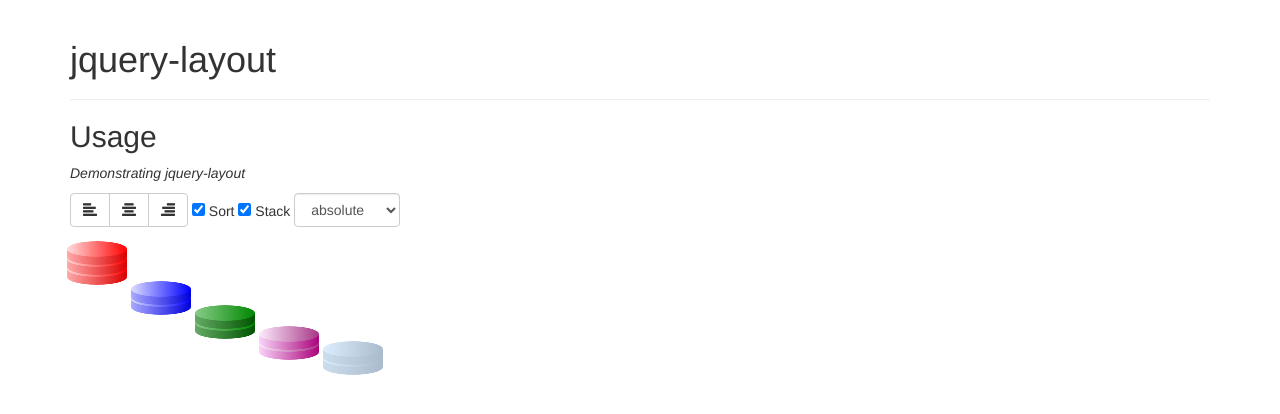
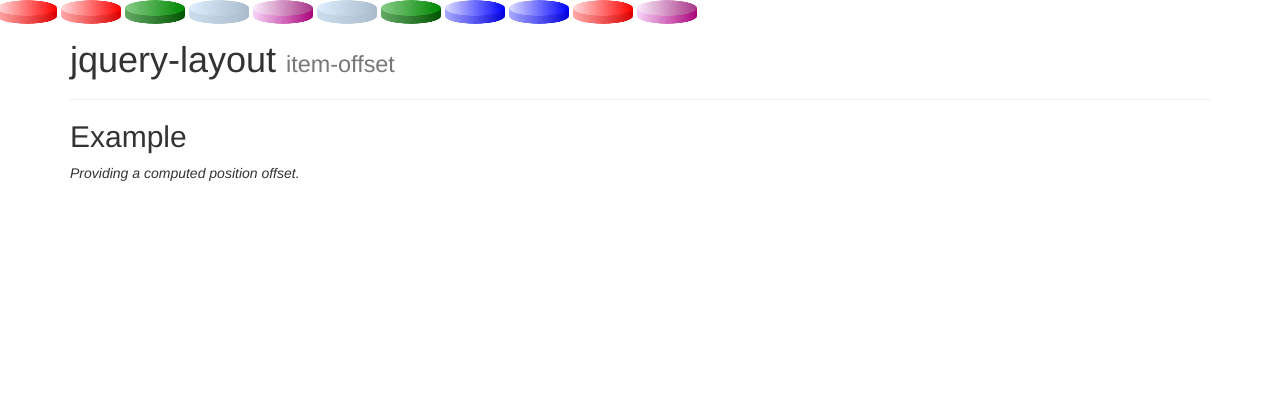
Before and after one commit to rexblack/jquery-layout, a website: page samples/itemoffset.html in a window 1280 px wide. Drawn offline with Linux system fonts and the light colour scheme.

Commit message:
Added item-offset example

```diff
--- a/samples/itemoffset.html
+++ b/samples/itemoffset.html
@@ -19,37 +19,14 @@
     <div class="container">
 
       <div class="page-header">
-        <h1>jquery-layout</h1>
+        <h1>jquery-layout <small>item-offset</small></h1>
       </div>
 
       <section class="example example-1">
-        <h2>Usage</h2>
+        <h2>Example</h2>
         <p>
-          <em>Demonstrating jquery-layout</em>
+          <em>Providing a computed position offset.</em>
         </p>
-
-        <form class="form-inline form-group" role="form">
-          <div class="btn-group">
-            <a data-align-command="left" href="#" class="btn btn-default"><i class="glyphicon glyphicon-align-left"> </i></a>
-            <a data-align-command="center" href="#" class="btn btn-default"><i class="glyphicon glyphicon-align-center"> </i></a>
-            <a data-align-command="right" class="btn btn-default"><i class="glyphicon glyphicon-align-right"> </i></a>
-          </div>
-          <div class="checkbox">
-            <label>
-              <input type="checkbox" name="sort" value="value" checked> Sort
-            </label>
-          </div>
-          <div class="checkbox">
-            <label>
-              <input type="checkbox" name="stack" value="value" checked> Stack
-            </label>
-          </div>
-          <select class="form-control" name="style" value="transform">
-            <option>absolute</option>
-            <option>transform</option>
-            <option>none</option>
-          </select>
-        </form>
 
         <div class="chips chips-1">
           <div class="chip c1" data-value="10"></div>
@@ -69,24 +46,17 @@
 
           $(function() {
 
-            var selectedAlign = 'left';
-
-            $('.example-1 a[data-align-command]').click(function(e) {
-              selectedAlign = $(this).data('align-command');
-              e.preventDefault();
-              layout();
-            });
-
             function layout() {
-              $('.chip').layout({
-                textAlign: selectedAlign,
-                sort: $(".example-1 input[type='checkbox'][name='sort']:checked").length > 0 ? 'value' : false,
-                stack: $(".example-1 input[type='checkbox'][name='stack']:checked").length > 0 ? {sort: 'value', offset: {top: 10, left: 0}} : false,
+              $('.chips').layout({
+                textAlign: 'left',
+                sort: 'value',
+                stack: {sort: 'value', offset: {top: 10, left: 0}},
                 order: 'desc',
                 columns: 0,
-                style: $(".example-1 select[name='style']").val(),
+                style: 'absolute',
                 item: {
                   offset: function(index, length) {
+                    console.log("computed item-offset", index, length);
                     var maxlength = 6;
                     var result = {
                       top: (index - maxlength - 1) * (index - maxlength - 1) * -2.25 + 110,
```
